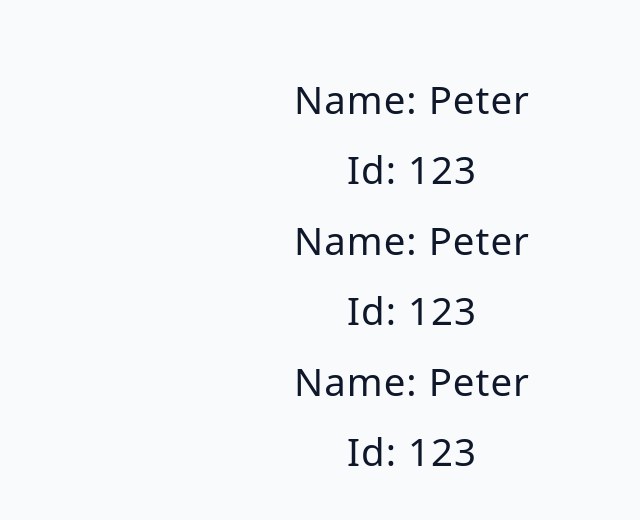
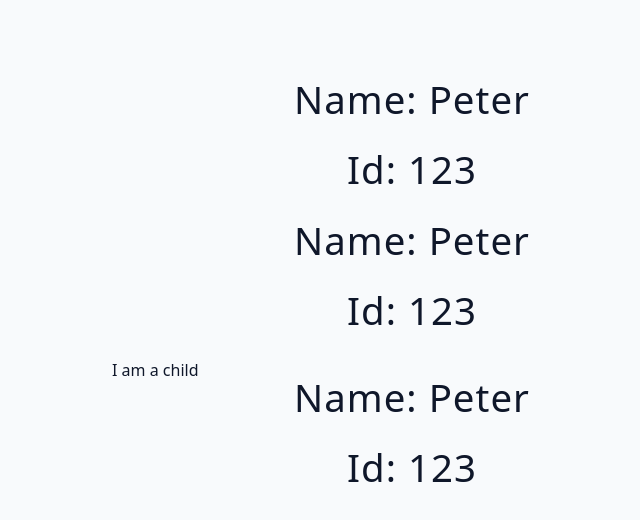
Before and after one commit to PadillaTom/NextJS-Course, a React (Vite) app: page / in a window 1280 px wide. Shown: the top 520 px of the page, without its empty margins (228-868 px from the left). Built offline with nearby package versions, Linux system fonts and the light colour scheme.

Commit message:
ts-react - Interface for types and PropsWithChildren

```diff
--- a/src/App.tsx
+++ b/src/App.tsx
@@ -4,7 +4,9 @@ function App() {
 	return (
 		<main>
 			<Component name="Peter" id={123}></Component>
-			<Component name="Peter" id={123}></Component>
+			<Component name="Peter" id={123}>
+				I am a child
+			</Component>
 			<Component name="Peter" id={123}></Component>
 		</main>
 	);
--- a/src/starter/02-props/index.tsx
+++ b/src/starter/02-props/index.tsx
@@ -1,8 +1,23 @@
-function Component({ name, id }: { name: string; id: number }) {
+import { type PropsWithChildren } from "react";
+
+// type ComponentProps = {
+// 	name: string;
+// 	id: number;
+// 	children?: React.ReactNode;
+// };
+
+type ComponentProps = PropsWithChildren<{
+	name: string;
+	id: number;
+}>;
+
+function Component(props: ComponentProps) {
+	const { name, id, children } = props;
 	return (
 		<div>
 			<h2>Name: {name}</h2>
 			<h2>Id: {id}</h2>
+			<p>{children}</p>
 		</div>
 	);
 }
```
